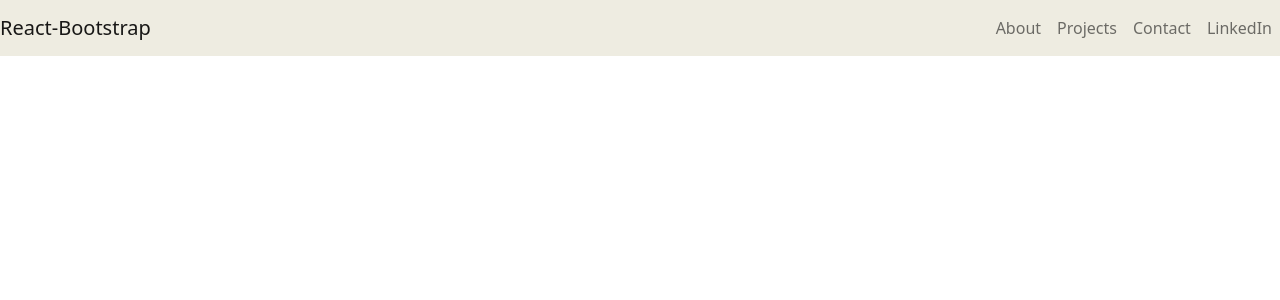
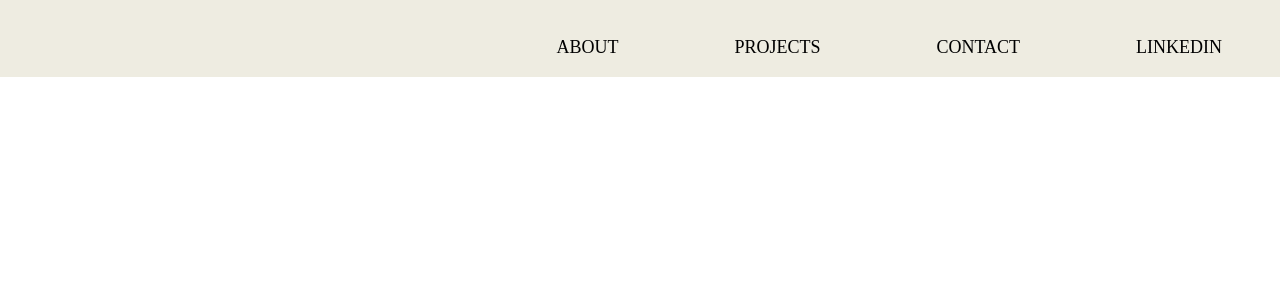
Before and after one commit to Edwinop/Portfolio_EdwinPeralta, a React (Create React App) app in the folder portfolio/: page / in a window 1280 px wide. Shown: the top 300 px of the page. Built offline with nearby package versions, Linux system fonts and the light colour scheme.

Commit message:
nav finished

```diff
--- a/portfolio/src/components/Navbar.css
+++ /dev/null
@@ -1,3 +0,0 @@
-.color_nav{
-    background-color: EEECE1;
-}
--- a/portfolio/src/components/Navbar.js
+++ b/portfolio/src/components/Navbar.js
@@ -1,22 +1,29 @@
 import React, {Component} from 'react';
 import 'bootstrap/dist/css/bootstrap.min.css';
 import {Nav,  Navbar} from 'react-bootstrap';
-import './Navbar.css'
 
-const navcolor ={backgroundColor: '#EEECE1'};
+const navColor ={backgroundColor: '#EEECE1'};
+const navItem = {
+    color : 'black',
+    marginTop: '18px',
+    marginLeft: '50px',
+    marginRight: '50px',
+    fontFamily: 'Quicksand',
+    fontSize: 18
+};
 class Navigation extends Component{
 
     render() {
         return (
-            <Navbar collapseOnSelect expand="lg" style={navcolor}>
-                <Navbar.Brand href="#home">React-Bootstrap</Navbar.Brand>
+            <Navbar collapseOnSelect expand="lg" style={navColor}>
+                <Navbar.Brand href="#home"></Navbar.Brand>
                 <Navbar.Toggle aria-controls="responsive-navbar-nav" />
                 <Navbar.Collapse id="responsive-navbar-nav">
-                    <Nav className="ms-auto">
-                        <Nav.Link href="#features">About</Nav.Link>
-                        <Nav.Link href="#pricing">Projects</Nav.Link>
-                        <Nav.Link href="#deets">Contact</Nav.Link>
-                        <Nav.Link href="#deets">LinkedIn</Nav.Link>
+                    <Nav className="ms-auto" >
+                        <Nav.Link href="#features" style={navItem}>ABOUT</Nav.Link>
+                        <Nav.Link href="#pricing"style={navItem}>PROJECTS</Nav.Link>
+                        <Nav.Link href="#deets"style={navItem}>CONTACT</Nav.Link>
+                        <Nav.Link href="#deets"style={navItem}>LINKEDIN</Nav.Link>
                     </Nav>
                 </Navbar.Collapse>
             </Navbar>
```
